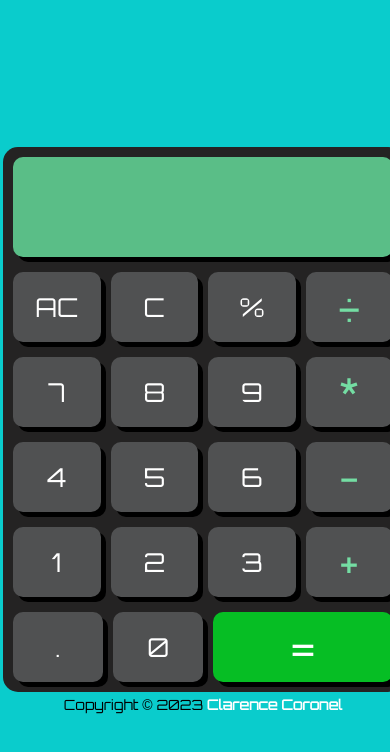
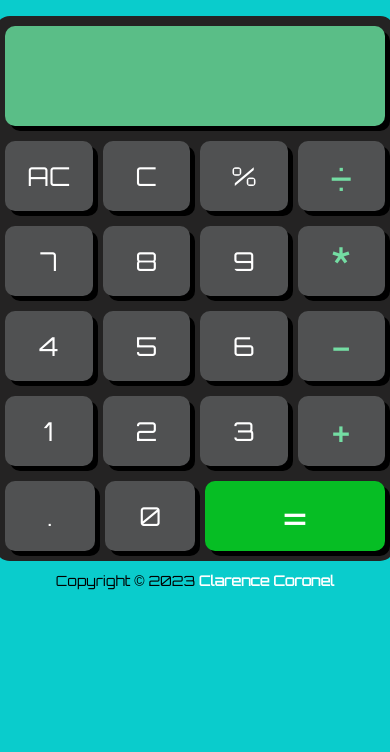
Before and after one commit to clarence-coronel/calculator, a plain HTML site: page index.html in a window 390 px wide. Drawn offline with Linux system fonts and the light colour scheme.

Commit message:
Fix mobile responsiveness

```diff
--- a/style.css
+++ b/style.css
@@ -15,8 +15,7 @@ body{
     gap: 1vw;
     align-items: center;
     justify-content: center;
-    width: 100vw;
-    height: 100vh;
+
     overflow: hidden;
     background-color: rgb(10, 204, 204);
 }
@@ -34,7 +33,10 @@ body{
 .calculator{
     background-color: rgb(36, 35, 35);
     height: fit-content;
-    width: 400px;
+    width: 50vw;
+    min-width: 400px;
+    max-width: 450px;
+    margin: 2vw;
     border-radius: 15px;
     display: flex;
     flex-flow: column;
@@ -76,6 +78,7 @@ body{
     width: 100px;
     box-shadow: 5px 5px rgb(0, 0, 0);
     transition-duration: 100ms;
+    flex-grow: 1;
 }
 
 .key:hover{
@@ -93,6 +96,7 @@ body{
     color: white;
     width: 200px;
     font-size: 2rem;
+    flex-grow: 2;
 }
 
 .key--equal:hover{
```
